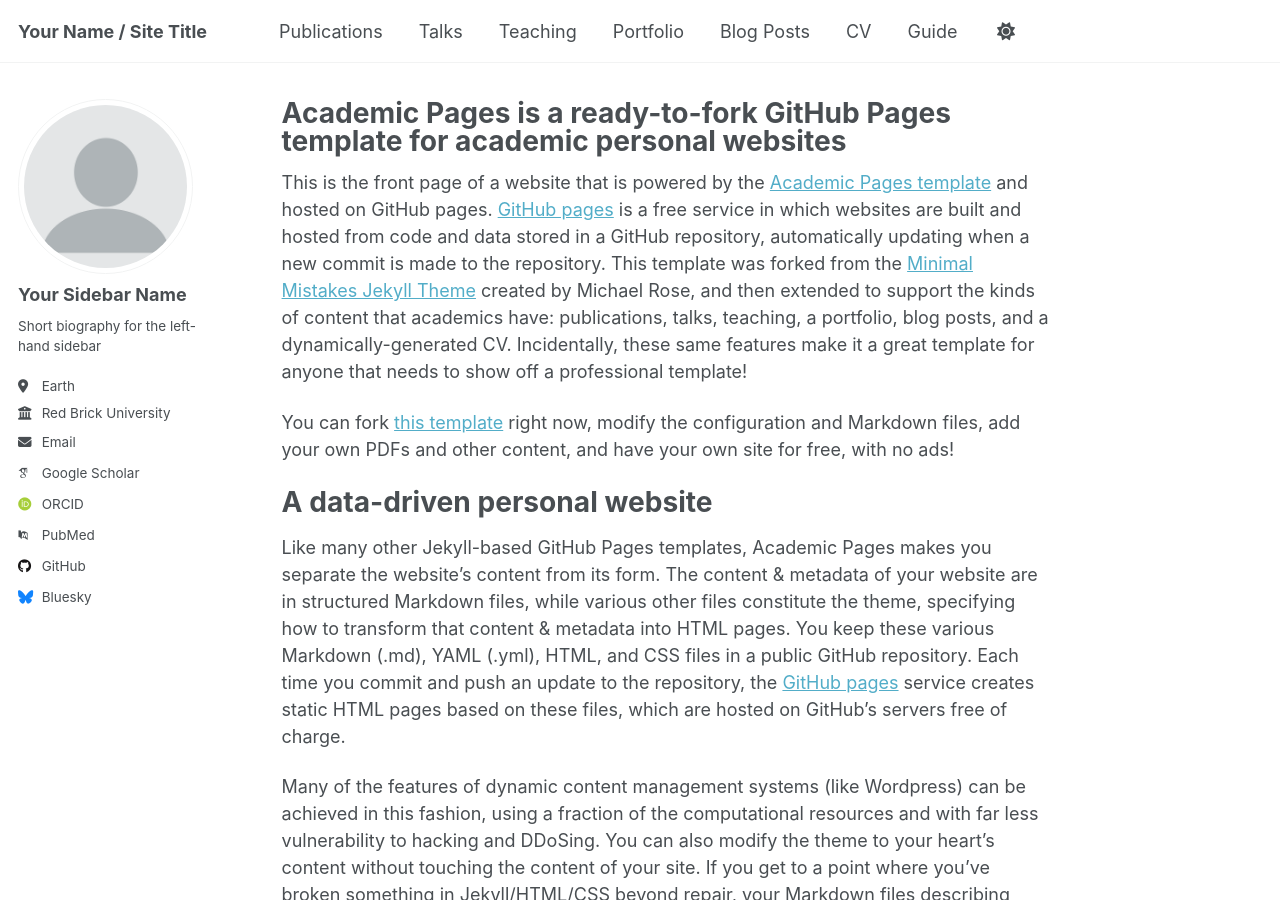
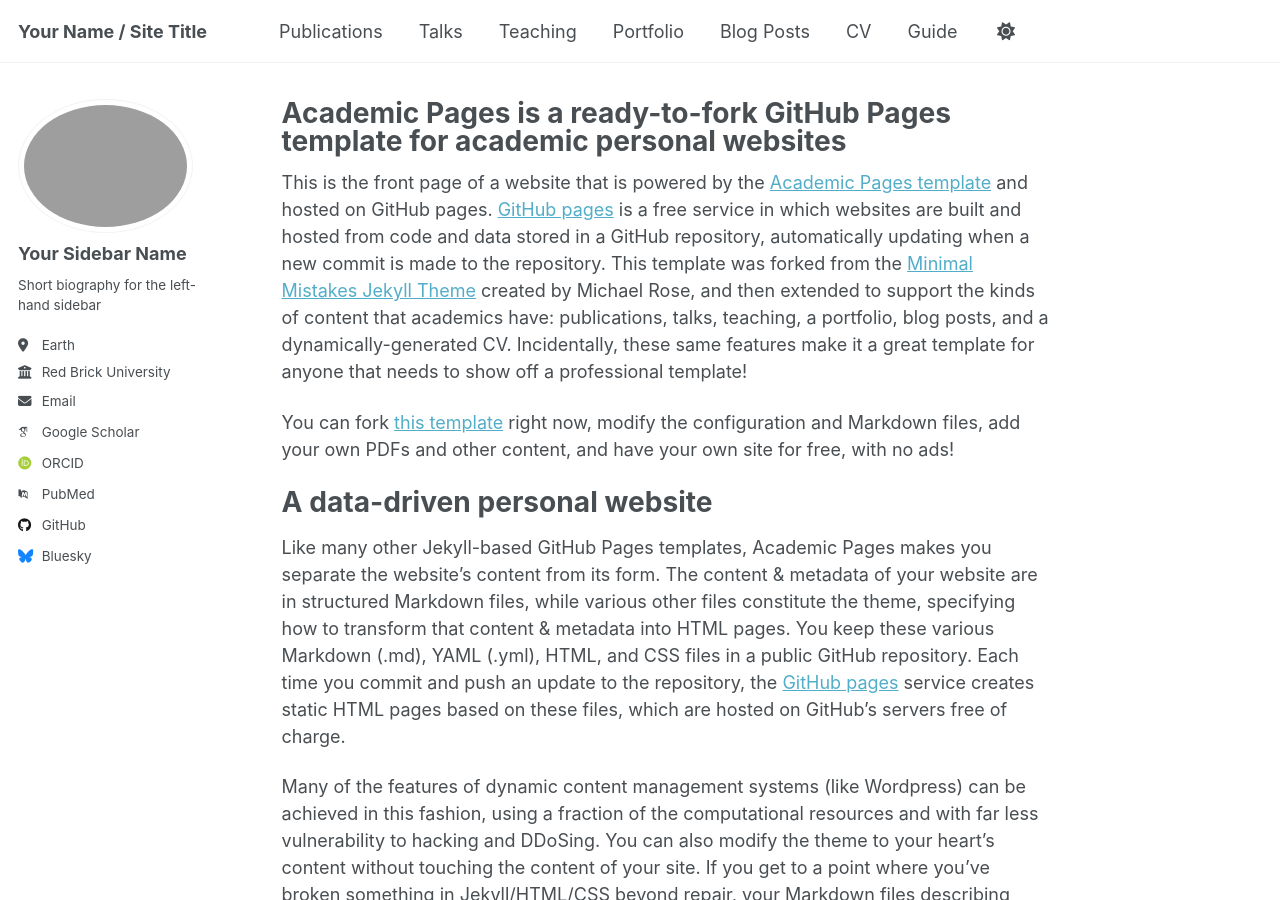
Before and after one commit to esfadhilla/esfadhilla.github.io, a Jekyll site: the page built from _pages/about.md, in a window 1280 px wide and 900 px high. Built offline with Jekyll 4.4.1, drawn with Linux system fonts in a browser that asks for light colours; some web fonts are replaced; a script that is not in the unit is left out.

Commit message:
Update _config.yml

```diff
--- a/_config.yml
+++ b/_config.yml
@@ -13,17 +13,17 @@
 title_separator          : "-"
 name                     : &name "Your Name"
 description              : &description "Your Name's academic portfolio"   # Update this with a general description of your site, this is the default if not overridden by a page
-url                      : https://academicpages.github.io # The base hostname & protocol for your site e.g. "https://[your GitHub username].github.io",
+url                      : https://esfadhilla.github.io # The base hostname & protocol for your site e.g. "https://[your GitHub username].github.io",
                                                            # or if you already have some other page hosted on Github then use "https://[your GitHub username].github.io/[Your Repo Name]"
 baseurl                  : "" # the subpath of your site, e.g. "/blog"
-repository               : "academicpages/academicpages.github.io"
+repository               : "esfadhilla/esfadhilla.github.io"
 
 # Site Author - The following control what appear as part of the author content on the side bar.
 #               If a field is blank the icon and link will not appear, otherwise it will be shown.
 #               Additional customization can be done by editing /_includes/author-profile.html
 author:
   # Biographic information
-  avatar           : "profile.png"
+ # avatar           : "profile.png"
   name             : "Your Sidebar Name"
   pronouns         : # example: "she/her"
   bio              : "Short biography for the left-hand sidebar"
```
